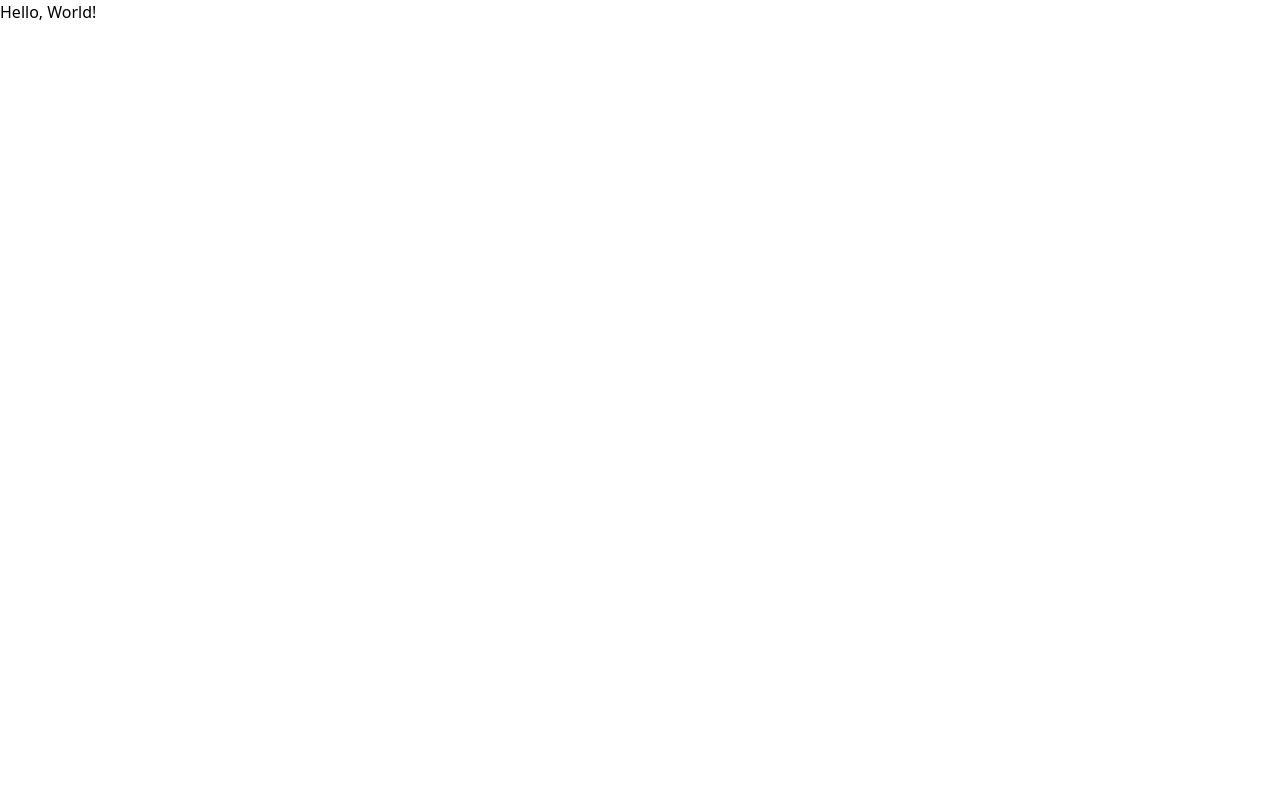
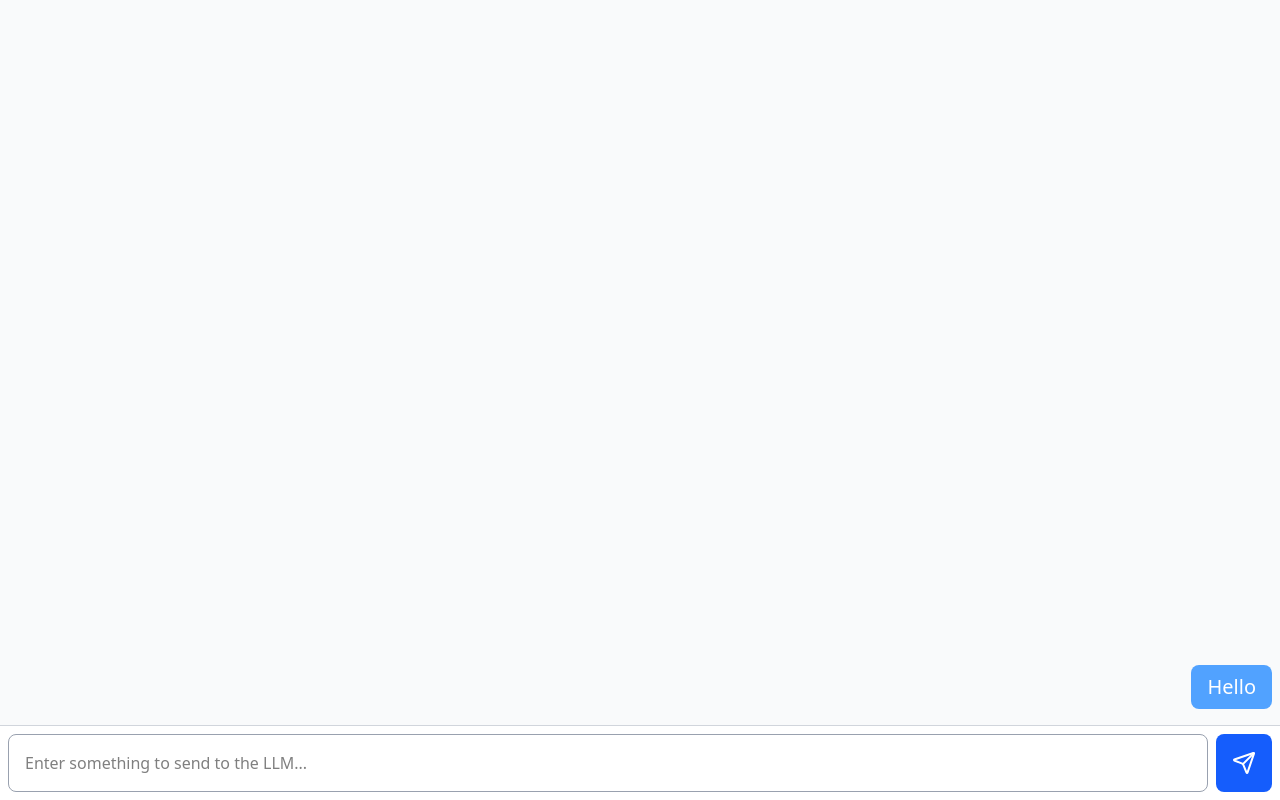
Before and after one commit to shamblonaut/tinkeral, a React (Vite) app: page / in a window 1280 px wide. Built offline with nearby package versions, Linux system fonts and the light colour scheme.

Commit message:
feat: chat interface

```diff
--- a/package.json
+++ b/package.json
@@ -11,6 +11,7 @@
   },
   "dependencies": {
     "@tailwindcss/vite": "^4.1.18",
+    "lucide-react": "^0.563.0",
     "react": "^19.2.0",
     "react-dom": "^19.2.0",
     "tailwindcss": "^4.1.18"
--- a/src/App.tsx
+++ b/src/App.tsx
@@ -1,5 +1,50 @@
+import { SendIcon } from "lucide-react";
+import type { SubmitEvent } from "react";
+import { useState } from "react";
+
 function App() {
-  return <p>Hello, World!</p>;
+  const [messages, setMessages] = useState<string[]>(["Hello"]);
+  const [input, setInput] = useState("");
+
+  const sendMessage = (event: SubmitEvent) => {
+    event.preventDefault();
+    if (!input.trim()) return;
+
+    setMessages([...messages, input]);
+    setInput("");
+  };
+
+  return (
+    <main className="flex h-dvh flex-col">
+      <div className="flex flex-1 flex-col-reverse items-end gap-2 overflow-y-auto bg-gray-50 py-4">
+        {[...messages].reverse().map((message, index) => (
+          <div
+            key={index}
+            className="mx-2 rounded-lg bg-blue-400 px-4 py-2 text-xl text-white"
+          >
+            {message}
+          </div>
+        ))}
+      </div>
+      <form
+        className="flex gap-2 border-t border-gray-300 p-2"
+        onSubmit={sendMessage}
+      >
+        <input
+          type="text"
+          name="prompt"
+          id="prompt"
+          className="flex-1 rounded-lg border border-gray-400 p-4"
+          value={input}
+          placeholder="Enter something to send to the LLM..."
+          onChange={(event) => setInput(event.target.value)}
+        />
+        <button type="submit" className="rounded-lg bg-blue-600 p-4 text-white">
+          <SendIcon />
+        </button>
+      </form>
+    </main>
+  );
 }
 
 export default App;
```
Also changed, not shown: 1 other file (tests, documents, lock files or other folders).
